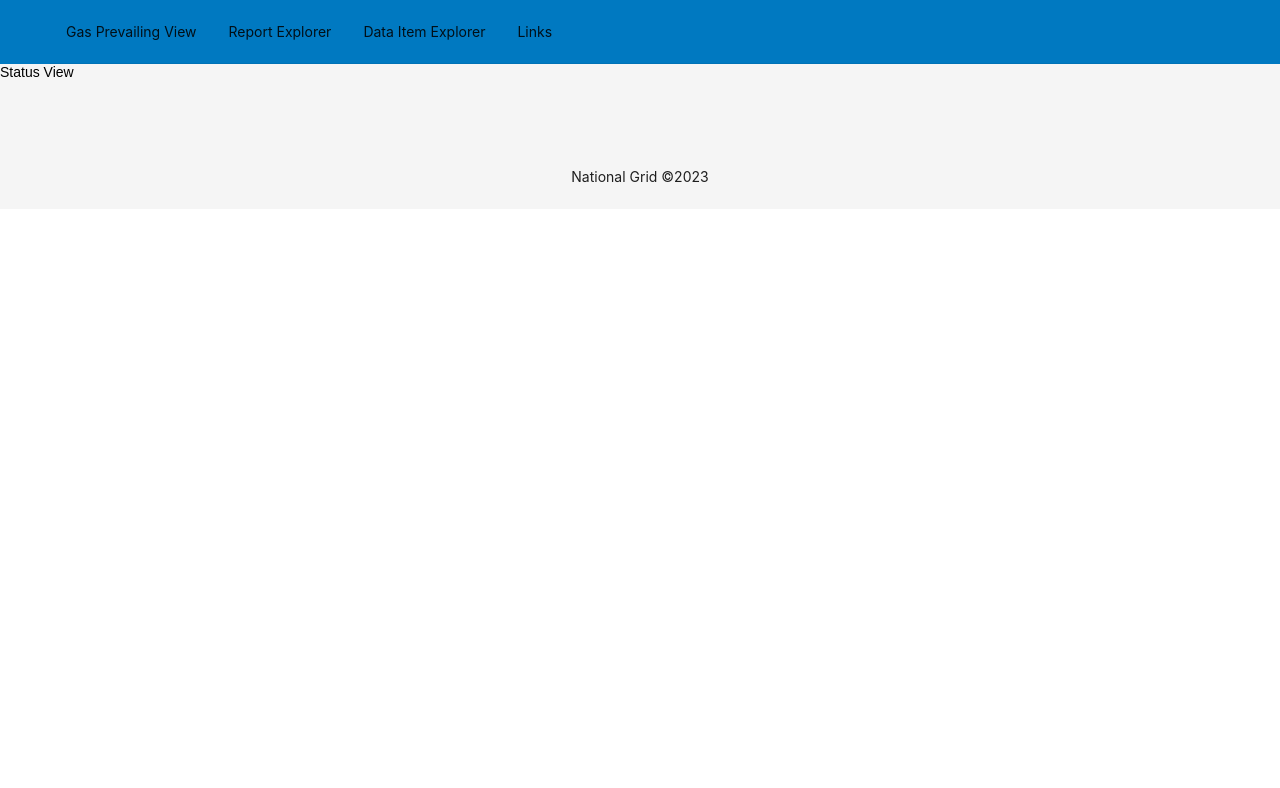
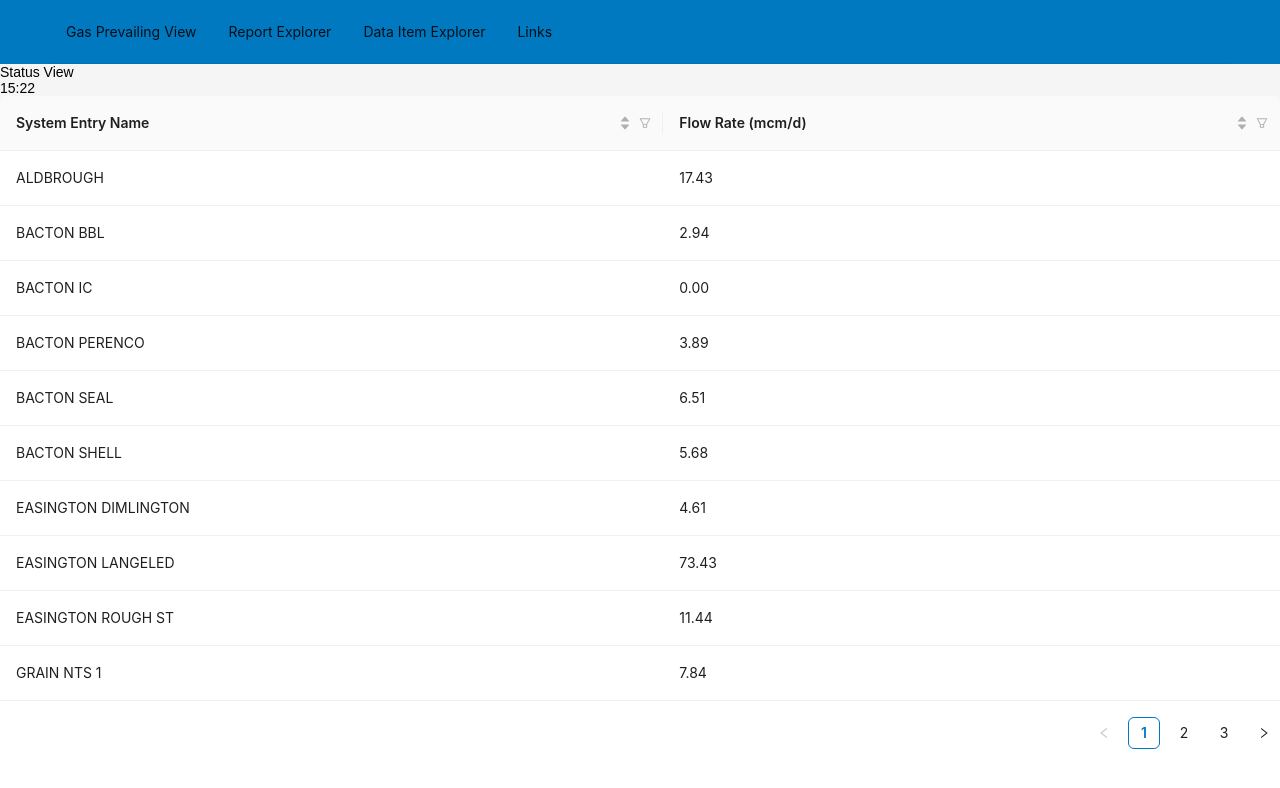
Before and after one commit to rs1257/create-react-app-ant-design, a React (Create React App) app: page /StatusView in a window 1280 px wide. Shown: the top 788 px of the page. Built offline with nearby package versions, Linux system fonts and the light colour scheme.

Commit message:
LatestSupplyEntrtyPoint table add table

```diff
--- a/src/components/DataTable/latestSupplyEntryPointDataFormatter.ts
+++ b/src/components/DataTable/latestSupplyEntryPointDataFormatter.ts
@@ -1,7 +1,12 @@
+import dayjs from 'dayjs';
 import { DataTableDataType, FormattedData } from '../../types/props';
 import latestSupplyEntryPoint from '../../data/latestSupplyEntryPoint.json';
 
 const { data } = latestSupplyEntryPoint;
+
+const getTime = (): string => dayjs(new Date(data[0].applicableAtUkLocalTime)).format('HH:mm');
+
+const getDate = (): string => dayjs(new Date(data[0].applicableAtUkLocalTime)).format('YYYY-MM-DD');
 
 const formattedRawData: DataTableDataType[] = data.map((row) => {
   return {
@@ -16,4 +21,8 @@ export const formattedData: FormattedData = {
     { title: 'Flow Rate (mcm/d)', dataIndex: 'value' },
   ],
   data: formattedRawData,
+  meta: {
+    date: getDate(),
+    time: getTime(),
+  },
 };
--- a/src/pages/StatusView/Tables/SystemEntryPointsTable.tsx
+++ b/src/pages/StatusView/Tables/SystemEntryPointsTable.tsx
@@ -3,10 +3,15 @@ import DataTable from '../../../components/DataTable';
 import { formattedData } from '../../../components/DataTable/latestSupplyEntryPointDataFormatter';
 
 const SystemEntryPointsTable: FC = () => {
-  const { headers, data } = formattedData;
+  const {
+    headers,
+    data,
+    meta: { time },
+  } = formattedData;
+
   return (
     <div>
-      <span>SystemEntryPointsTable</span>
+      <span>{time}</span>
       <DataTable headers={headers} data={data} />
     </div>
   );
--- a/src/pages/StatusView/index.tsx
+++ b/src/pages/StatusView/index.tsx
@@ -1,7 +1,13 @@
 import './StatusView.scss';
+import SystemEntryPointsTable from './Tables/SystemEntryPointsTable';
 
 const StatusView = (): JSX.Element => {
-  return <div className="status-view">Status View</div>;
+  return (
+    <div className="status-view">
+      <span>Status View</span>
+      <SystemEntryPointsTable />
+    </div>
+  );
 };
 
 export default StatusView;
```
Also changed, not shown: src/types/props.ts (+7 -0 lines).
